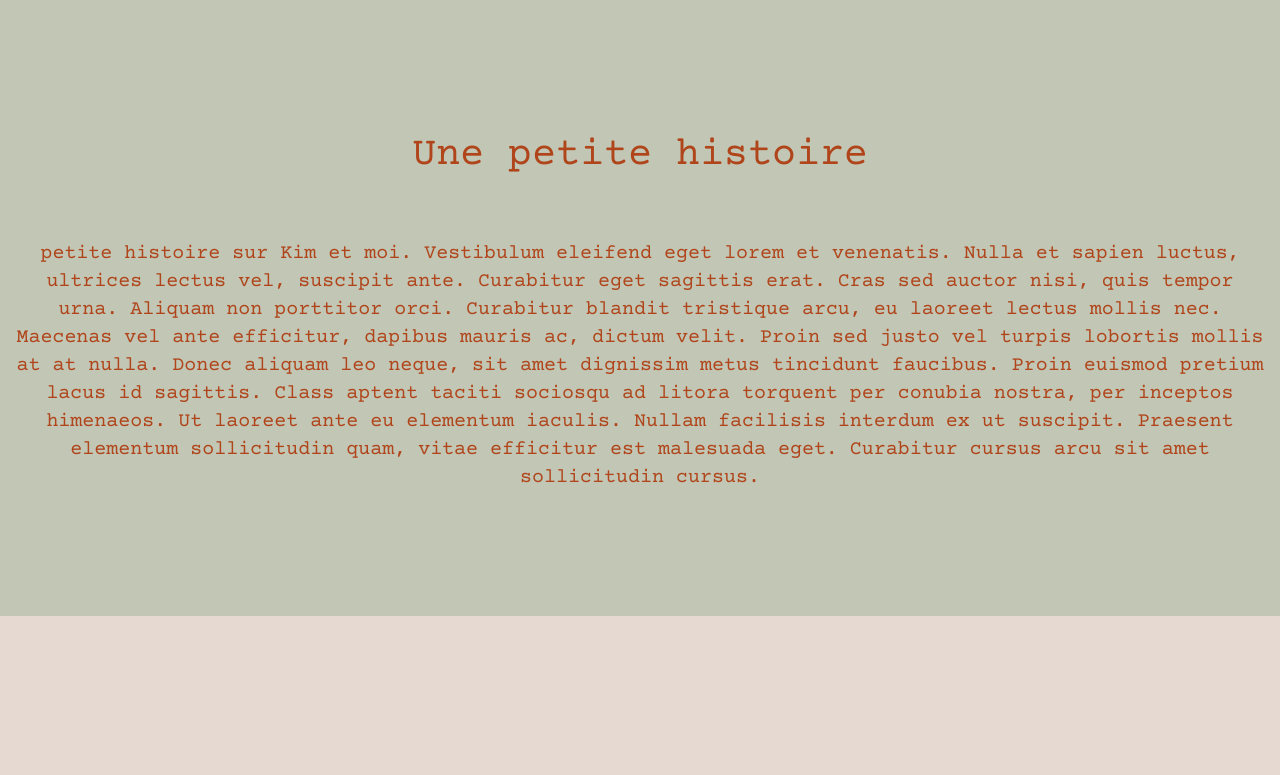
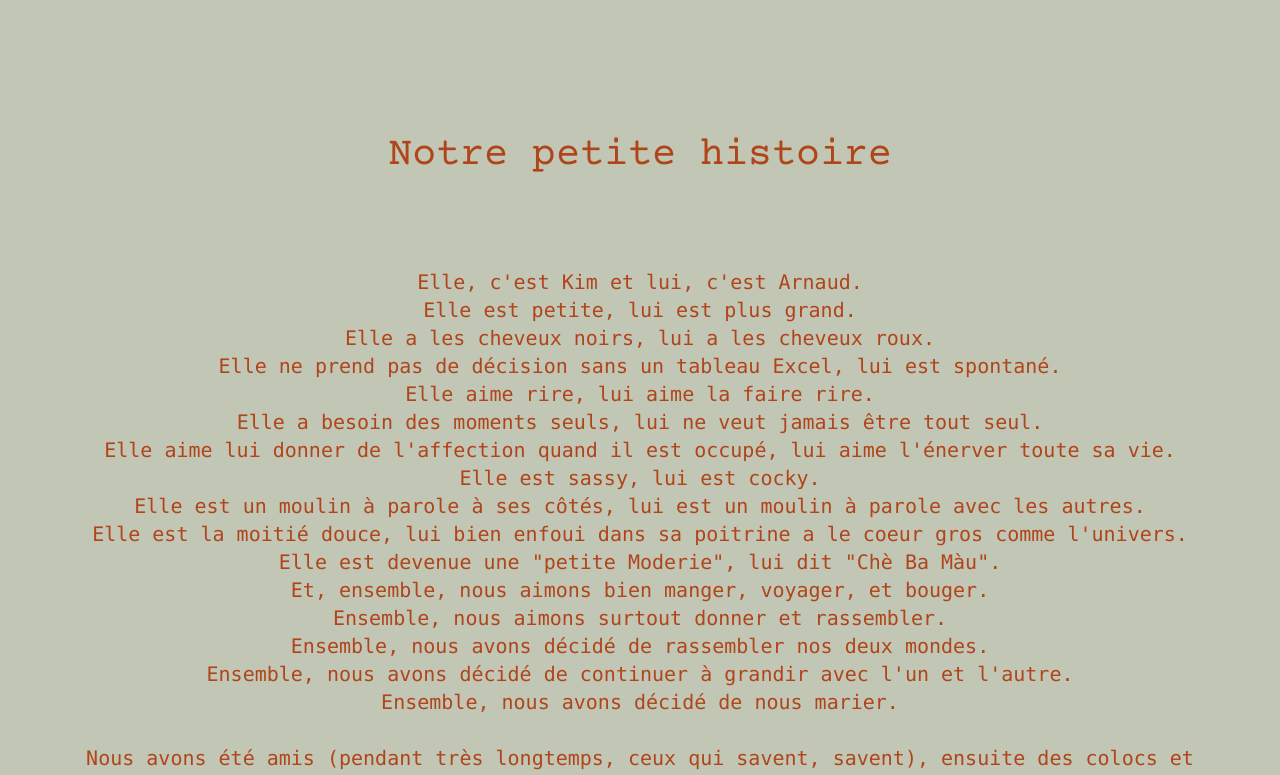
Before and after one commit to alexisloiselle/kimetarnaud, a Vue app: page /#/ in a window 1280 px wide. Shown: the part 840-1615 px from the top of the page. Built offline with nearby package versions, Linux system fonts and the light colour scheme; no server answers.

Commit message:
histoire

```diff
--- a/src/components/StoryComponent.vue
+++ b/src/components/StoryComponent.vue
@@ -1,13 +1,39 @@
+<script setup lang="ts">
+const text = `
+Elle, c'est Kim et lui, c'est Arnaud.
+Elle est petite, lui est plus grand.
+Elle a les cheveux noirs, lui a les cheveux roux.
+Elle ne prend pas de décision sans un tableau Excel, lui est spontané.
+Elle aime rire, lui aime la faire rire.
+Elle a besoin des moments seuls, lui ne veut jamais être tout seul.
+Elle aime lui donner de l'affection quand il est occupé, lui aime l'énerver toute sa vie.
+Elle est sassy, lui est cocky.
+Elle est un moulin à parole à ses côtés, lui est un moulin à parole avec les autres.
+Elle est la moitié douce, lui bien enfoui dans sa poitrine a le coeur gros comme l'univers.
+Elle est devenue une "petite Moderie", lui dit "Chè Ba Màu".
+Et, ensemble, nous aimons bien manger, voyager, et bouger.
+Ensemble, nous aimons surtout donner et rassembler.
+Ensemble, nous avons décidé de rassembler nos deux mondes.
+Ensemble, nous avons décidé de continuer à grandir avec l'un et l'autre.
+Ensemble, nous avons décidé de nous marier.
+
+Nous avons été amis (pendant très longtemps, ceux qui savent, savent), ensuite des colocs et très bientôt nous allons être mariés. C'est donc avec beaucoup d'amour et de bonheur que nous vous invitons à partager ce moment unique à nos côtés.`
+</script>
+
 <template>
-  <p class="text-center text-md leading-7!">
-    petite histoire sur Kim et moi. Vestibulum eleifend eget lorem et venenatis. Nulla et sapien
-    luctus, ultrices lectus vel, suscipit ante. Curabitur eget sagittis erat. Cras sed auctor nisi,
-    quis tempor urna. Aliquam non porttitor orci. Curabitur blandit tristique arcu, eu laoreet
-    lectus mollis nec. Maecenas vel ante efficitur, dapibus mauris ac, dictum velit. Proin sed justo
-    vel turpis lobortis mollis at at nulla. Donec aliquam leo neque, sit amet dignissim metus
-    tincidunt faucibus. Proin euismod pretium lacus id sagittis. Class aptent taciti sociosqu ad
-    litora torquent per conubia nostra, per inceptos himenaeos. Ut laoreet ante eu elementum
-    iaculis. Nullam facilisis interdum ex ut suscipit. Praesent elementum sollicitudin quam, vitae
-    efficitur est malesuada eget. Curabitur cursus arcu sit amet sollicitudin cursus.
-  </p>
+  <pre class="text-center text-md leading-7! whitespace-pre-wrap max-w-6xl px-4 story-text">
+    {{ text }}
+  </pre>
 </template>
+
+<style scoped>
+.story-text {
+  @media (width < 28rem) {
+    font-optical-sizing: auto;
+    font-weight: 400;
+    font-style: normal;
+    font-size: 0.9rem;
+    line-height: 0 !important;
+  }
+}
+</style>
--- a/src/sections/MenuSection.vue
+++ b/src/sections/MenuSection.vue
@@ -12,7 +12,7 @@ defineProps<Props>()
 <template>
   <SectionLayout :id="id">
     <SectionContent class="text-dark-green">
-      <h2>Menus</h2>
+      <h2>Menu</h2>
       À venir
     </SectionContent>
   </SectionLayout>
--- a/src/sections/StorySection.vue
+++ b/src/sections/StorySection.vue
@@ -13,7 +13,7 @@ defineProps<Props>()
 <template>
   <SectionLayout :id="id">
     <SectionContent>
-      <h2 class="text-center">Une petite histoire</h2>
+      <h2 class="text-center">Notre petite histoire</h2>
       <StoryComponent />
     </SectionContent>
   </SectionLayout>
```
